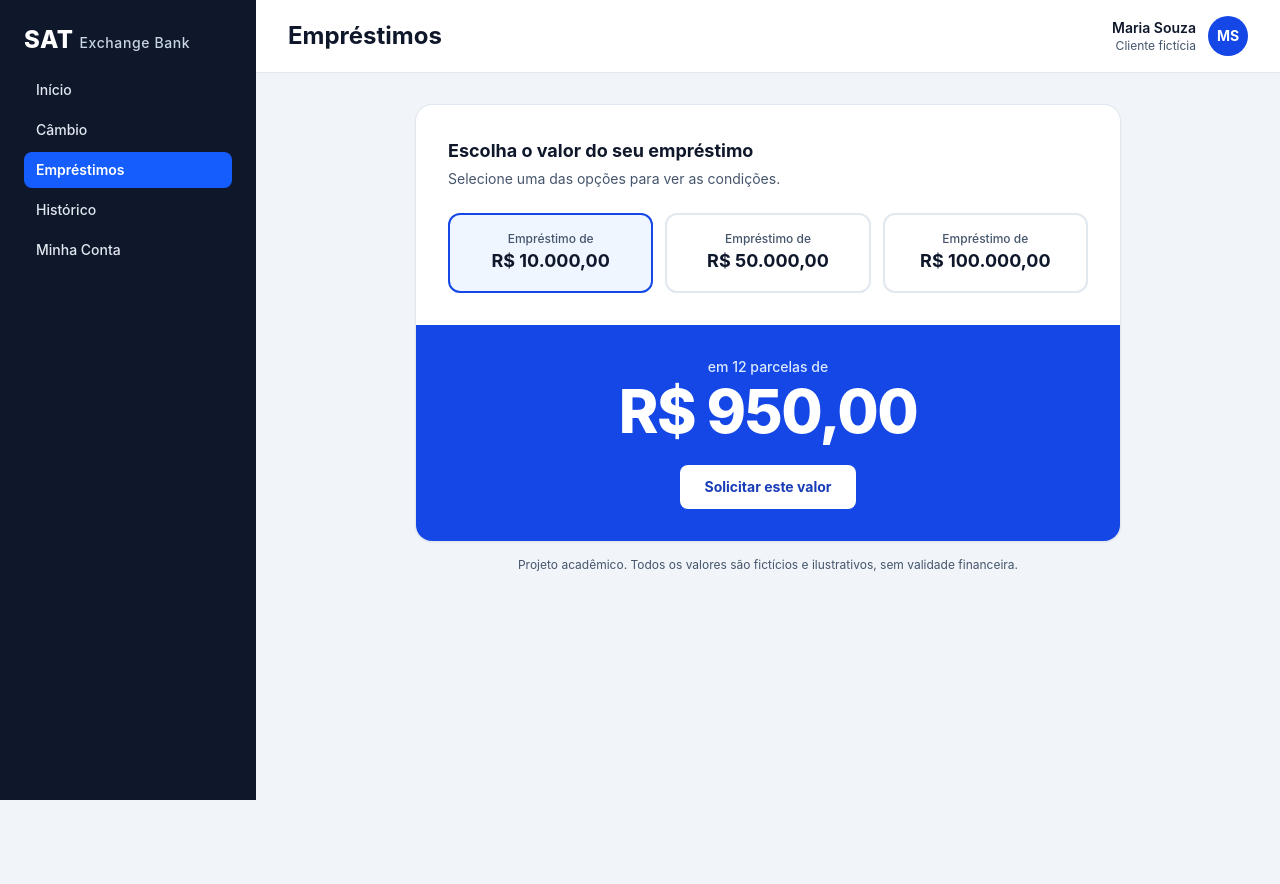
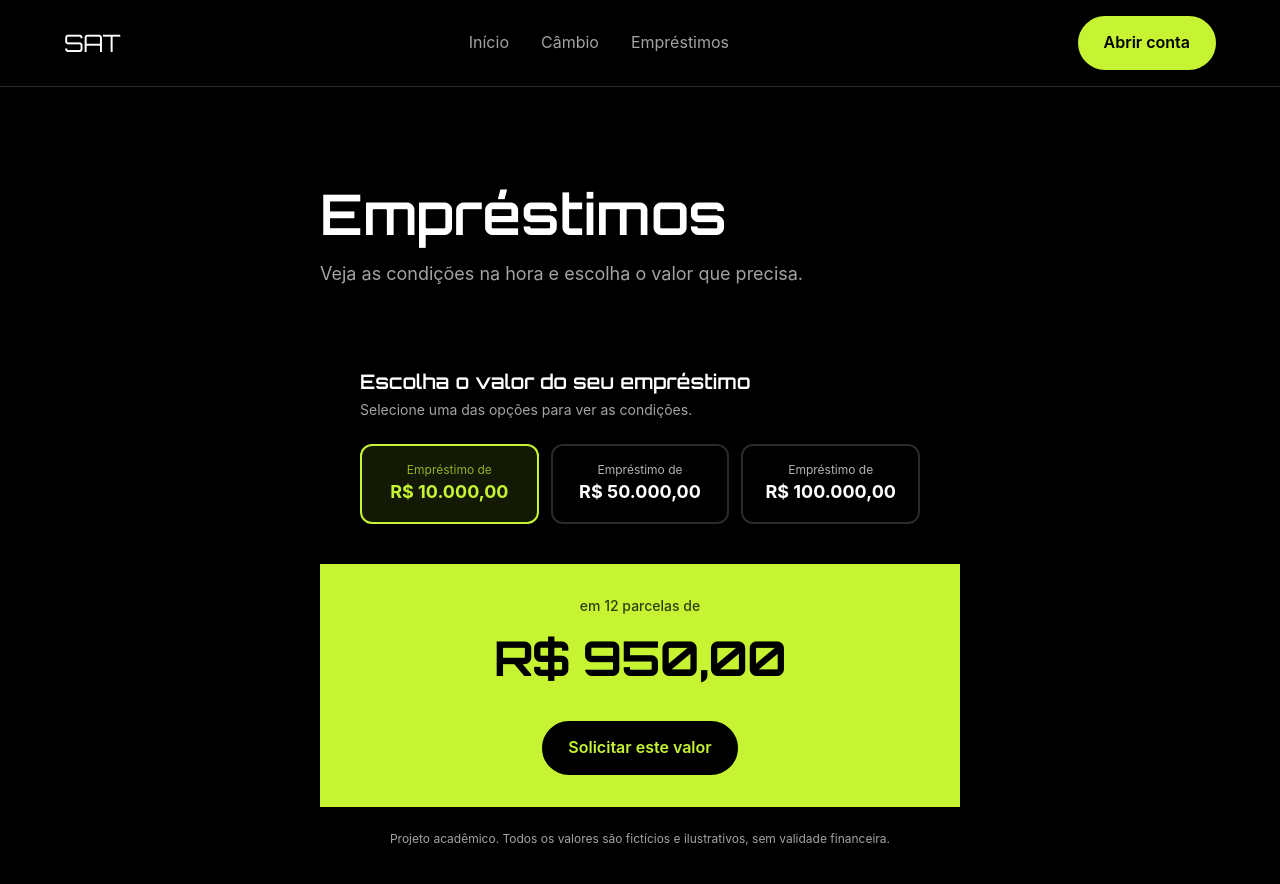
Before and after one commit to EmanuelVictorSat/sat, a website built with Vite: page emprestimos.html in a window 1280 px wide. Before the commit the page ends 800 px from the top, so only its background shows below. Built offline with nearby package versions, Linux system fonts and the light colour scheme.

Commit message:
fix: update html pages

```diff
--- a/cadastro.html
+++ b/cadastro.html
@@ -34,7 +34,7 @@
     <h1 class="mb-4 font-display text-[clamp(2rem,5vw,3.5rem)] font-semibold leading-[1.1]">Abra sua conta</h1>
     <p class="mb-10 max-w-[44ch] text-lg text-cinza">O cadastro é necessário para solicitar empréstimos. Você precisa ter 18 anos ou mais.</p>
 
-    <form id="form-cadastro" novalidate class="flex flex-col gap-8 rounded-[1.25rem] border border-t-[6px] border-linha border-t-limao bg-[#0d0d0d] p-[clamp(1.5rem,4vw,2.5rem)]">
+    <form id="form-cadastro" novalidate class="cartao flex flex-col gap-8">
 
       <fieldset>
         <legend class="mb-4 font-display text-lg font-semibold">Dados pessoais</legend>
--- a/emprestimos.html
+++ b/emprestimos.html
@@ -3,64 +3,41 @@
 <head>
   <meta charset="UTF-8">
   <meta name="viewport" content="width=device-width, initial-scale=1.0">
-  <title>Empréstimos - SAT Exchange Bank</title>
+  <title>SAT - Empréstimos</title>
+  <link rel="preconnect" href="https://fonts.googleapis.com">
+  <link rel="preconnect" href="https://fonts.gstatic.com" crossorigin>
+  <link href="https://fonts.googleapis.com/css2?family=Orbitron:wght@400..900&display=swap" rel="stylesheet">
   <link rel="stylesheet" href="css/style.css">
 </head>
-<body class="bg-slate-100 text-slate-900 antialiased">
+<body class="font-sans antialiased">
 
-  <div class="lg:flex lg:min-h-screen">
+  <header class="sticky top-0 z-10 flex flex-wrap items-center justify-between gap-x-6 gap-y-3 border-b border-linha bg-preto px-[clamp(1.25rem,5vw,4rem)] py-4">
+    <a href="index.html" class="font-display text-2xl tracking-tight">SAT</a>
 
-    <!-- Sidebar -->
-    <aside class="bg-slate-900 text-slate-100 lg:w-64 lg:shrink-0">
-      <div class="flex flex-col gap-4 p-4 lg:sticky lg:top-0 lg:h-screen lg:p-6">
-        <a href="index.html" class="text-2xl font-extrabold tracking-wide text-white">
-          SAT <span class="text-sm font-medium text-slate-300">Exchange Bank</span>
-        </a>
-
-        <nav aria-label="Navegação principal">
-          <ul class="flex flex-wrap gap-1 lg:flex-col">
-            <li>
-              <a href="index.html" class="block rounded-lg px-3 py-2 text-sm font-medium text-slate-200 hover:bg-slate-800 hover:text-white">Início</a>
-            </li>
-            <li>
-              <a href="cambio.html" class="block rounded-lg px-3 py-2 text-sm font-medium text-slate-200 hover:bg-slate-800 hover:text-white">Câmbio</a>
-            </li>
-            <li>
-              <a href="emprestimos.html" aria-current="page" class="block rounded-lg bg-blue-600 px-3 py-2 text-sm font-semibold text-white">Empréstimos</a>
-            </li>
-            <li>
-              <a href="#" class="block rounded-lg px-3 py-2 text-sm font-medium text-slate-200 hover:bg-slate-800 hover:text-white">Histórico</a>
-            </li>
-            <li>
-              <a href="#" class="block rounded-lg px-3 py-2 text-sm font-medium text-slate-200 hover:bg-slate-800 hover:text-white">Minha Conta</a>
-            </li>
+    <nav aria-label="Navegação principal" class="order-3 w-full sm:order-none sm:w-auto">
+      <ul class="flex gap-5 sm:gap-8">
+        <li><a href="index.html" class="text-cinza transition-colors hover:text-limao">Início</a></li>
+        <li><a href="cambio.html" class="text-cinza transition-colors hover:text-limao">Câmbio</a></li>
+        <li><a href="emprestimos.html" aria-current="page" class="text-cinza transition-colors hover:text-limao">Empréstimos</a></li>
       </ul>
     </nav>
-      </div>
-    </aside>
 
-    <!-- Conteúdo -->
-    <div class="flex-1">
-
-      <header class="flex items-center justify-between gap-4 border-b border-slate-200 bg-white px-4 py-4 lg:px-8">
-        <h1 class="text-xl font-bold lg:text-2xl">Empréstimos</h1>
-
-        <div class="flex items-center gap-3">
-          <div class="hidden text-right sm:block">
-            <p class="text-sm font-semibold">Maria Souza</p>
-            <p class="text-xs text-slate-600">Cliente fictícia</p>
-          </div>
-          <span class="flex h-10 w-10 items-center justify-center rounded-full bg-blue-700 text-sm font-bold text-white" aria-hidden="true">MS</span>
+    <!-- js/script.js troca este bloco quando houver sessão (nome + Sair) -->
+    <div data-sessao>
+      <a href="cadastro.html" class="btn">Abrir conta</a>
     </div>
   </header>
 
-      <main class="mx-auto max-w-3xl px-4 py-8 lg:px-8">
+  <main class="mx-auto max-w-3xl px-[clamp(1.25rem,5vw,4rem)] py-[clamp(3rem,8vw,6rem)]">
 
-        <section aria-labelledby="titulo-simulacao" class="group/card overflow-hidden rounded-2xl bg-white shadow-sm ring-1 ring-slate-200">
+    <h1 class="mb-4 font-display text-[clamp(2rem,5vw,3.5rem)] font-semibold leading-[1.1]">Empréstimos</h1>
+    <p class="mb-10 max-w-[44ch] text-lg text-cinza">Veja as condições na hora e escolha o valor que precisa.</p>
 
-          <div class="p-6 sm:p-8">
-            <h2 id="titulo-simulacao" class="text-lg font-bold">Escolha o valor do seu empréstimo</h2>
-            <p class="mt-1 text-sm text-slate-600">Selecione uma das opções para ver as condições.</p>
+    <section aria-labelledby="titulo-simulacao" class="group/card cartao overflow-hidden p-0">
+
+      <div class="p-[clamp(1.5rem,4vw,2.5rem)]">
+        <h2 id="titulo-simulacao" class="font-display text-xl font-semibold">Escolha o valor do seu empréstimo</h2>
+        <p class="mt-1 text-sm text-cinza">Selecione uma das opções para ver as condições.</p>
 
         <!-- Opções -->
         <fieldset class="mt-6">
@@ -70,24 +47,24 @@
 
             <div>
               <input type="radio" name="valor" id="loan-10k" class="peer sr-only" checked>
-                  <label for="loan-10k" class="block cursor-pointer rounded-xl border-2 border-slate-200 p-4 text-center transition hover:border-blue-400 peer-checked:border-blue-700 peer-checked:bg-blue-50 peer-focus-visible:ring-2 peer-focus-visible:ring-blue-700 peer-focus-visible:ring-offset-2">
-                    <span class="block text-xs font-medium text-slate-600">Empréstimo de</span>
+              <label for="loan-10k" class="block cursor-pointer rounded-xl border-2 border-linha p-4 text-center text-branco transition-colors hover:border-limao peer-checked:border-limao peer-checked:bg-limao/10 peer-checked:text-limao peer-focus-visible:outline-2 peer-focus-visible:outline-offset-2 peer-focus-visible:outline-limao">
+                <span class="block text-xs opacity-70">Empréstimo de</span>
                 <span class="block text-lg font-bold">R$ 10.000,00</span>
               </label>
             </div>
 
             <div>
               <input type="radio" name="valor" id="loan-50k" class="peer sr-only">
-                  <label for="loan-50k" class="block cursor-pointer rounded-xl border-2 border-slate-200 p-4 text-center transition hover:border-blue-400 peer-checked:border-blue-700 peer-checked:bg-blue-50 peer-focus-visible:ring-2 peer-focus-visible:ring-blue-700 peer-focus-visible:ring-offset-2">
-                    <span class="block text-xs font-medium text-slate-600">Empréstimo de</span>
+              <label for="loan-50k" class="block cursor-pointer rounded-xl border-2 border-linha p-4 text-center text-branco transition-colors hover:border-limao peer-checked:border-limao peer-checked:bg-limao/10 peer-checked:text-limao peer-focus-visible:outline-2 peer-focus-visible:outline-offset-2 peer-focus-visible:outline-limao">
+                <span class="block text-xs opacity-70">Empréstimo de</span>
                 <span class="block text-lg font-bold">R$ 50.000,00</span>
               </label>
             </div>
 
             <div>
               <input type="radio" name="valor" id="loan-100k" class="peer sr-only">
-                  <label for="loan-100k" class="block cursor-pointer rounded-xl border-2 border-slate-200 p-4 text-center transition hover:border-blue-400 peer-checked:border-blue-700 peer-checked:bg-blue-50 peer-focus-visible:ring-2 peer-focus-visible:ring-blue-700 peer-focus-visible:ring-offset-2">
-                    <span class="block text-xs font-medium text-slate-600">Empréstimo de</span>
+              <label for="loan-100k" class="block cursor-pointer rounded-xl border-2 border-linha p-4 text-center text-branco transition-colors hover:border-limao peer-checked:border-limao peer-checked:bg-limao/10 peer-checked:text-limao peer-focus-visible:outline-2 peer-focus-visible:outline-offset-2 peer-focus-visible:outline-limao">
+                <span class="block text-xs opacity-70">Empréstimo de</span>
                 <span class="block text-lg font-bold">R$ 100.000,00</span>
               </label>
             </div>
@@ -97,37 +74,35 @@
       </div>
 
       <!-- Resultado: só um bloco aparece, conforme a opção marcada -->
-          <div class="bg-blue-700 px-6 py-8 text-center text-white sm:px-8">
+      <div class="bg-limao px-6 py-8 text-center text-preto sm:px-8">
 
         <div class="hidden group-has-[#loan-10k:checked]/card:block">
-              <p class="text-sm font-medium text-blue-100">em 12 parcelas de</p>
-              <p class="mt-1 text-5xl font-extrabold tracking-tight sm:text-6xl">R$ 950,00</p>
+          <p class="text-sm font-medium text-preto/75">em 12 parcelas de</p>
+          <p class="mt-1 font-display text-[clamp(1.75rem,7vw,3rem)] font-bold tracking-tight">R$ 950,00</p>
         </div>
 
         <div class="hidden group-has-[#loan-50k:checked]/card:block">
-              <p class="text-sm font-medium text-blue-100">em 24 parcelas de</p>
-              <p class="mt-1 text-5xl font-extrabold tracking-tight sm:text-6xl">R$ 2.800,00</p>
+          <p class="text-sm font-medium text-preto/75">em 24 parcelas de</p>
+          <p class="mt-1 font-display text-[clamp(1.75rem,7vw,3rem)] font-bold tracking-tight">R$ 2.800,00</p>
         </div>
 
         <div class="hidden group-has-[#loan-100k:checked]/card:block">
-              <p class="text-sm font-medium text-blue-100">em 48 parcelas de</p>
-              <p class="mt-1 text-5xl font-extrabold tracking-tight sm:text-6xl">R$ 2.900,00</p>
+          <p class="text-sm font-medium text-preto/75">em 48 parcelas de</p>
+          <p class="mt-1 font-display text-[clamp(1.75rem,7vw,3rem)] font-bold tracking-tight">R$ 2.900,00</p>
         </div>
 
-            <button type="button" class="mt-6 rounded-lg bg-white px-6 py-3 text-sm font-bold text-blue-800 transition hover:bg-blue-50 focus-visible:outline-2 focus-visible:outline-offset-2 focus-visible:outline-white">
+        <button type="button" class="mt-6 inline-block cursor-pointer rounded-full border-2 border-preto bg-preto px-6 py-3 font-semibold text-limao transition-colors hover:bg-transparent hover:text-preto focus-visible:outline-preto">
           Solicitar este valor
         </button>
       </div>
 
     </section>
 
-        <p class="mt-4 text-center text-xs text-slate-600">
+    <p class="mt-6 text-center text-xs text-cinza">
       Projeto acadêmico. Todos os valores são fictícios e ilustrativos, sem validade financeira.
     </p>
 
   </main>
-    </div>
-  </div>
 
 </body>
 </html>
--- a/login.html
+++ b/login.html
@@ -34,7 +34,7 @@
     <h1 class="mb-4 font-display text-[clamp(2rem,5vw,3rem)] font-semibold leading-[1.1]">Entrar no SAT</h1>
     <p class="mb-10 text-lg text-cinza">Use seu CPF e sua senha para acessar a conta e solicitar empréstimos.</p>
 
-    <form id="form-login" novalidate class="flex flex-col gap-6 rounded-[1.25rem] border border-t-[6px] border-linha border-t-limao bg-[#0d0d0d] p-[clamp(1.5rem,4vw,2.5rem)]">
+    <form id="form-login" novalidate class="cartao flex flex-col gap-6">
 
       <div class="campo">
         <label for="cpf">CPF</label>
```
Lines whose indentation alone changed are shown as unchanged.
